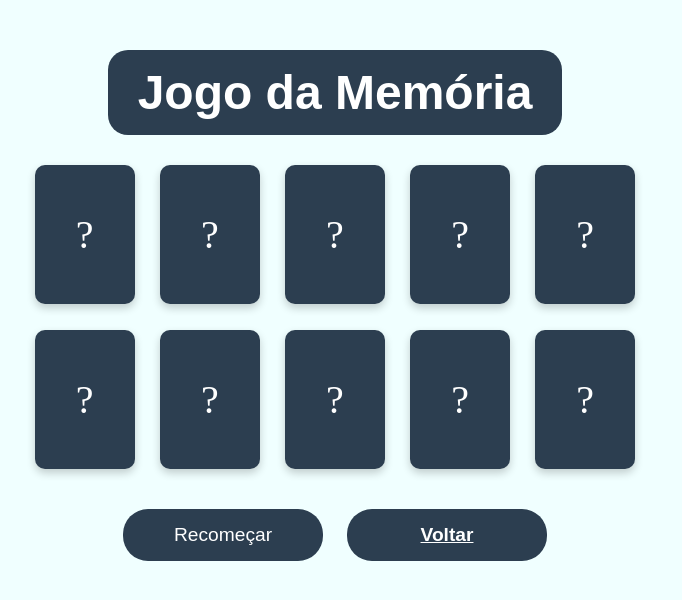
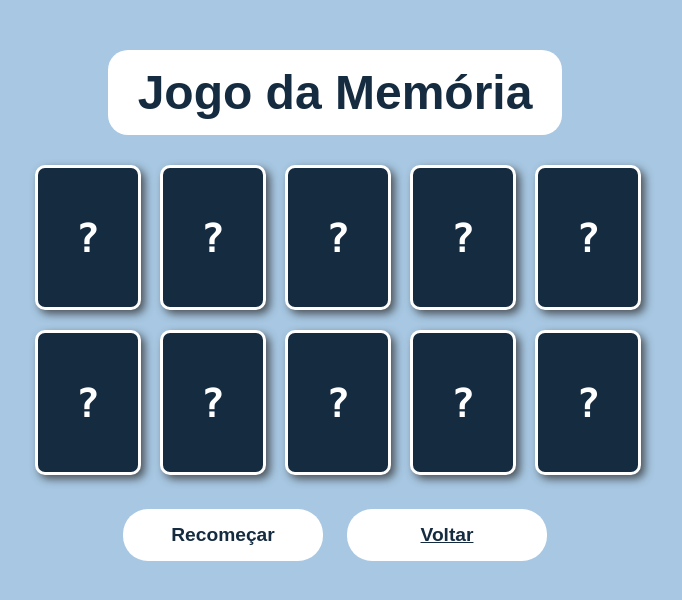
Before and after one commit to gucarneiro/jogo_da_memoria, a plain HTML site: page frutas.html in a window 1280 px wide. Shown: the whole page, without its empty margins (305-987 px from the left). Drawn offline with Linux system fonts and the light colour scheme.

Commit message:
alteração no design (cores e posições)

```diff
--- a/frutas.html
+++ b/frutas.html
@@ -6,7 +6,7 @@
     <title>Jogo da Memória!</title>
     <link rel="stylesheet" href="style.css">
 </head>
-<body style="background-color: azure;">
+<body class="teste">
     <div>
         <div>
             <h1 class="texto" style="margin: auto; margin-top: 50px;"><strong>Jogo da Memória</strong></h1>
@@ -16,8 +16,8 @@
         </div>
 
         <div style="text-align: center; align-items: center;">
-            <p class="botao_teste" onclick="recomecar()" style="margin: 10px;">Recomeçar</p>
-            <a href="index.html" class="botao_teste" style="font-weight: bold; margin: 10px;"><u>Voltar</u></a>
+            <p class="botao" onclick="recomecar()">Recomeçar</p>
+            <a href="index.html" class="botao"><u>Voltar</u></a>
         </div>
     </div>
     <script src="script_fruta.js"></script>
--- a/style.css
+++ b/style.css
@@ -1,3 +1,7 @@
+.teste{
+    background-color: #a7c7e2;
+}
+
 .tabuleiro {
     display: grid;
     /* Mudamos de 100px para 1fr para as colunas dividirem o espaço igualmente */
@@ -27,6 +31,15 @@
     transform: rotateY(180deg);
 }
 
+.texto2{
+    margin: auto;
+    margin-top: 7%;
+    margin-bottom: 7%;
+    text-align: center;
+    font-family: ubuntu, sans-serif;
+    font-size: 1.8em;
+}
+
 .frente, .tras {
     position: absolute;
     width: 100%;
@@ -37,19 +50,24 @@
     justify-content: center;
     font-size: 40px;
     border-radius: 10px;
-    box-shadow: 0 4px 8px rgba(0,0,0,0.2);
+    box-shadow: 4px 4px 8px rgba(48, 48, 48, 0.767);
+    border: solid #ffffff;
 }
 
 /* A TRÁS é a face com o "?" que vemos primeiro */
 .tras {
-    background-color: #2c3e50;
+    background-color: #152b40;
     color: white;
+    font-weight: bold;
+    font-family: monaco, sans-serif;
 }
 
 /* A FRENTE é onde fica o emoji. Ela já começa virada! */
 .frente {
-    background-color: #ecf0f1;
+    background-color: #ebfbff;
     transform: rotateY(180deg);
+    font-family: ubuntu, sans-serif;
+    font-weight: bold;
 }
 
 button{
@@ -59,8 +77,8 @@ button{
     border: none;
     border-radius: 25px;
     transition: 0.4s;
-    color: white;
-    background-color: #2c3e50;
+    color: #152b40;
+    background-color: #ffffff;
     display: flex;
     text-align: center;
     align-items: center;
@@ -71,39 +89,42 @@ button{
     /* Ajustado para não sumir ou quebrar no celular */
     font-size: clamp(1.5em, 8vw, 3em);
     font-family: ubuntu, sans-serif;
-    background-color: #2c3e50;
+    background-color: #ffffff;
     /* Ajustamos de 30% para fit-content para o fundo 'abraçar' o texto */
     width: fit-content;
     margin: 20px auto;
     text-align: center;
     border-radius: 20px;
     padding: 15px 30px;
-    color: white;
+    color: #152b40;
 }
 
-.botao_teste {
+.botao{
     display: inline-flex;    /* ESSENCIAL: Faz o link aceitar altura e largura de botão */
     align-items: center;     /* Centraliza o texto verticalmente */
     justify-content: center;  /* Centraliza o texto horizontalmente */
-
     text-decoration: none;   /* REMOVE o sublinhado do link */
     cursor: pointer;
     padding: 15px 25px;
-    background-color: #2c3e50;
-    color: white;
+    background-color: #ffffff;
+    color: #152b40;
     border-radius: 25px;
     font-family: ubuntu, sans-serif;
     font-size: 1.2em;
     transition: 0.4s;
     text-align: center;
     min-width: 150px;
+    font-weight: bold;
+    margin: 10px;
 }
 
 /* Dica: Adicione isso para o sublinhado não voltar quando passar o mouse */
-.botao_teste:hover {
+.botao:hover {
     text-decoration: none;
-    background-color: #34495e;
+    background-color: #152b40;
     transform: scale(1.05);
+    color: #ffffff;
+    border: solid #ffffff;
 }
 
 .menu-inicial {
```
Also changed, not shown: index.html (+4 -4 lines), sequenciaNumerica.html (+3 -3 lines).
